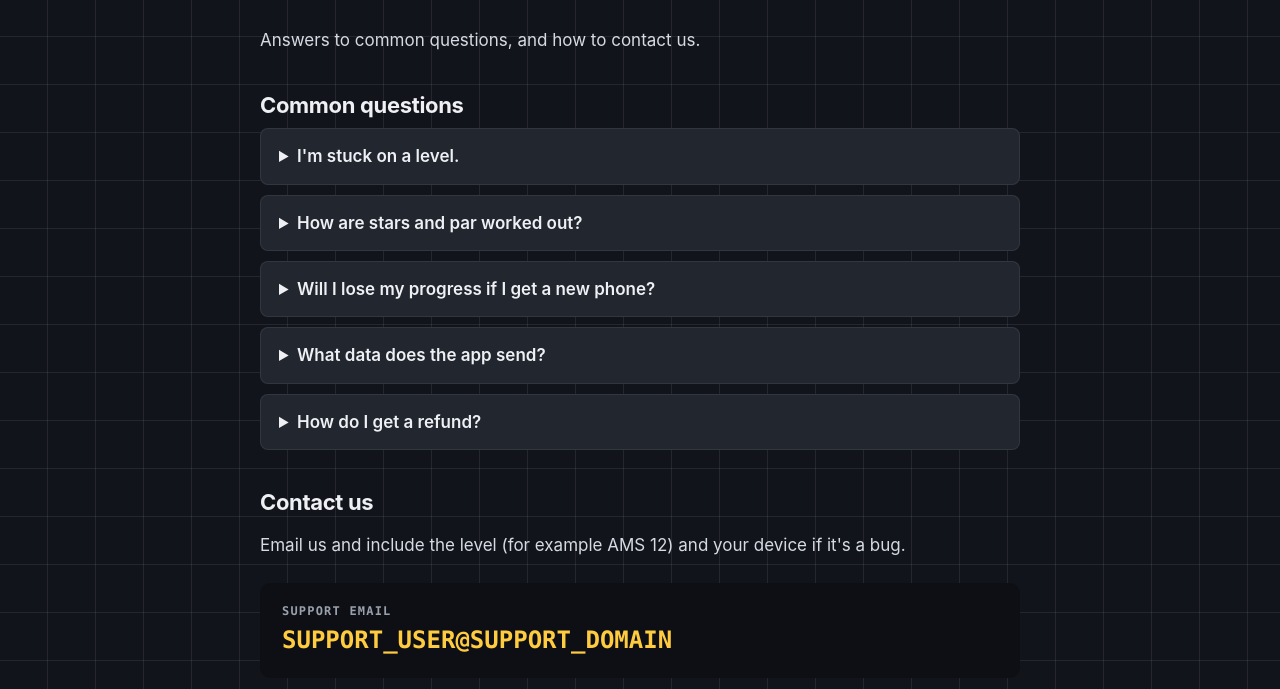
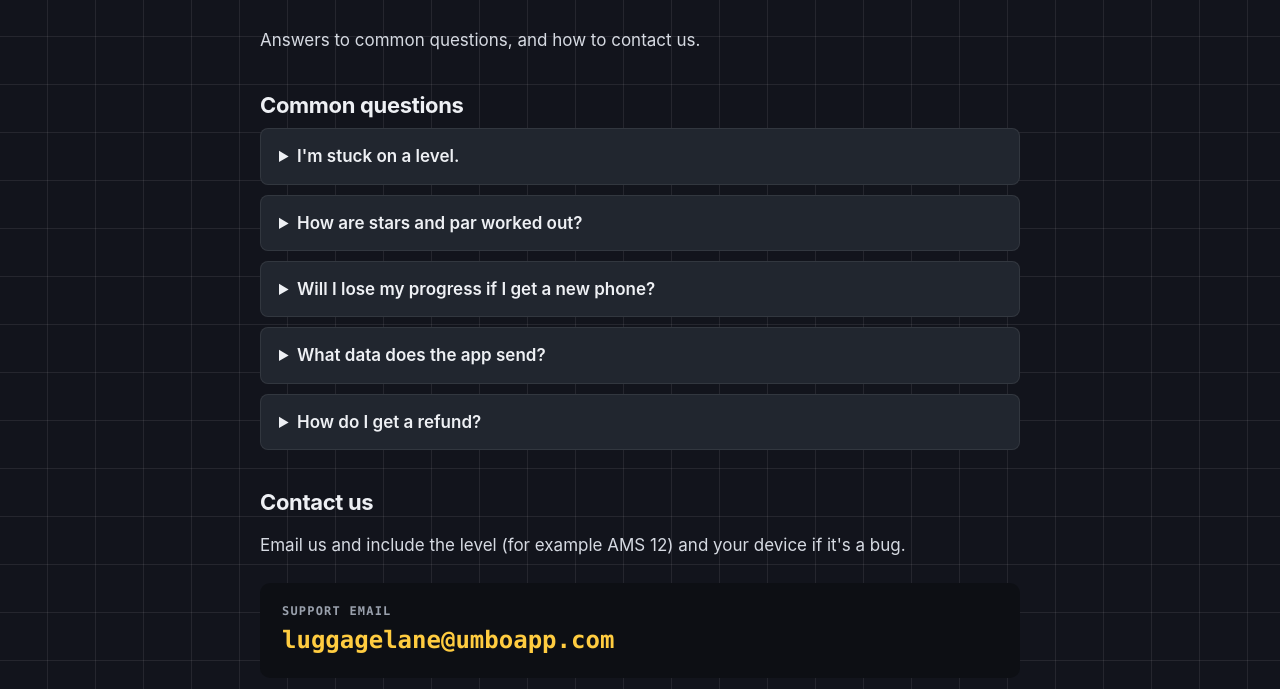
Before and after one commit to umboapp/luggagelanes-site, a plain HTML site: page support/index.html in a window 1280 px wide. Shown: the part 251-940 px from the top of the page. Drawn offline with Linux system fonts and the light colour scheme.

Commit message:
Support page: show luggagelane@umboapp.com as the contact address
The placeholder SUPPORT_USER@SUPPORT_DOMAIN was live on the support page,
which App Store Connect uses as the Support URL.

Co-Authored-By: Claude Opus 5.5 <noreply@anthropic.com>
Claude-Session: https://claude.ai/code/session_01TdZQVAo2xd8K9WArLNcwxJ

```diff
--- a/support/index.html
+++ b/support/index.html
@@ -60,7 +60,7 @@
     <p>Email us and include the level (for example AMS 12) and your device if it's a bug.</p>
     <div class="contact-card">
       <div class="label">Support email</div>
-      <p class="email" data-user="SUPPORT_USER" data-domain="SUPPORT_DOMAIN"><span class="email-text">Turn on JavaScript to see the address.</span></p>
+      <p class="email" data-user="luggagelane" data-domain="umboapp.com"><span class="email-text">Turn on JavaScript to see the address.</span></p>
     </div>
     <p class="fine">Luggage Lanes is made by Umbo LLC. We use what you send only to reply to you.</p>
   </div>
```
